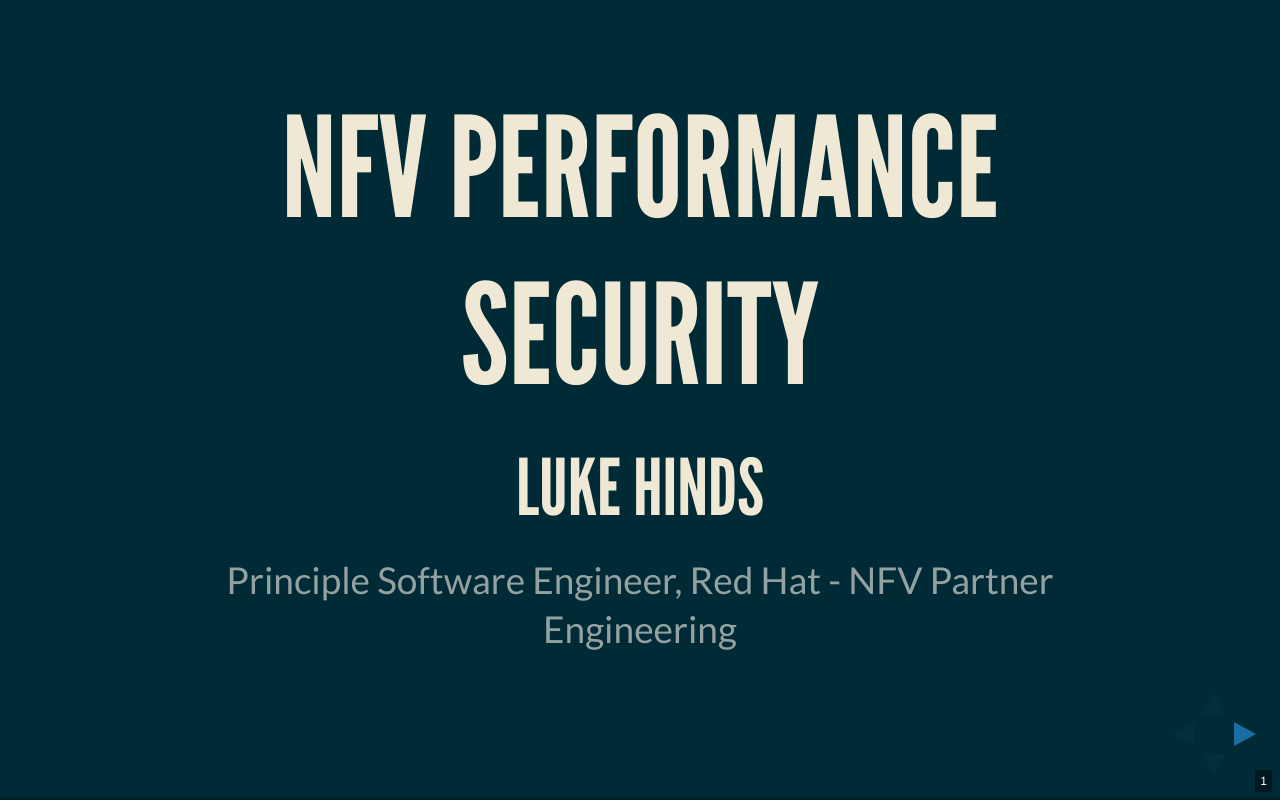
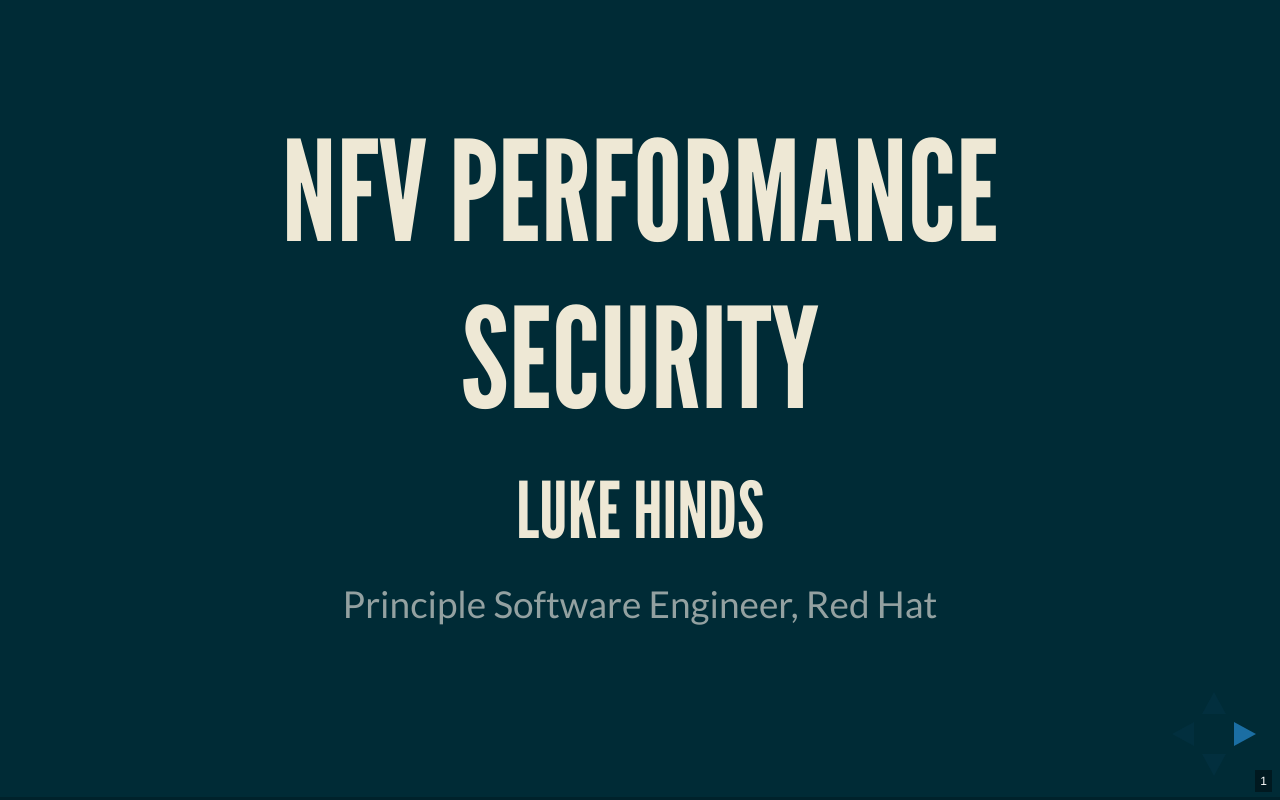
Before and after one commit to lukehinds/perf_sec, a website: page index.html in a window 1280 px wide. Drawn offline with Linux system fonts and the light colour scheme.

Commit message:
Update slide content

```diff
--- a/index.html
+++ b/index.html
@@ -23,7 +23,7 @@
 <body>
 <div class="reveal">
 <div class="slides">
-<section id="sec-title-slide"><h1 class="title">NFV Performance Security</h1><h2 class="author">Luke Hinds</h2><p class="date">Principle Software Engineer, Red Hat - NFV Partner Engineering</p>
+<section id="sec-title-slide"><h1 class="title">NFV Performance Security</h1><h2 class="author">Luke Hinds</h2><p class="date">Principle Software Engineer, Red Hat</p>
 </section>
 
 <section>
```
